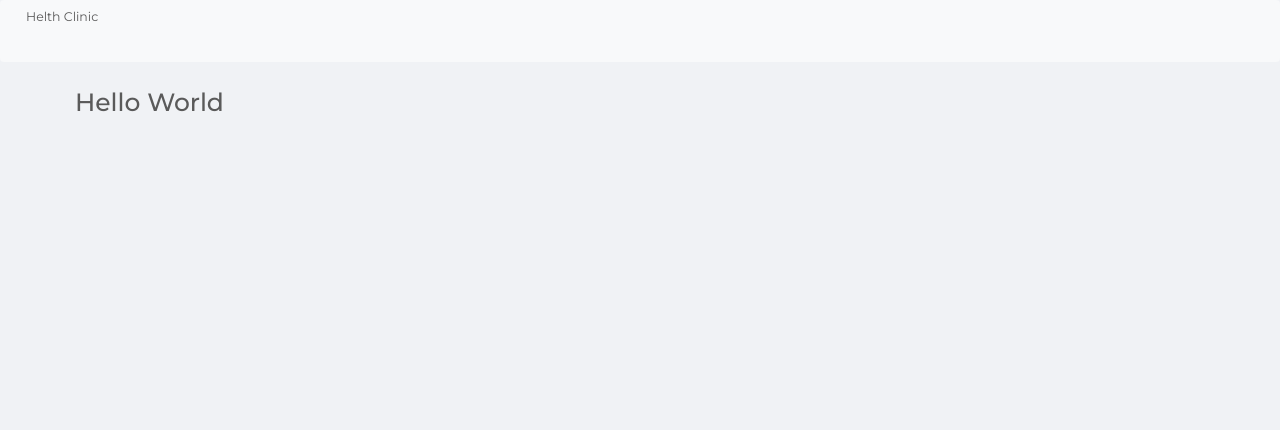
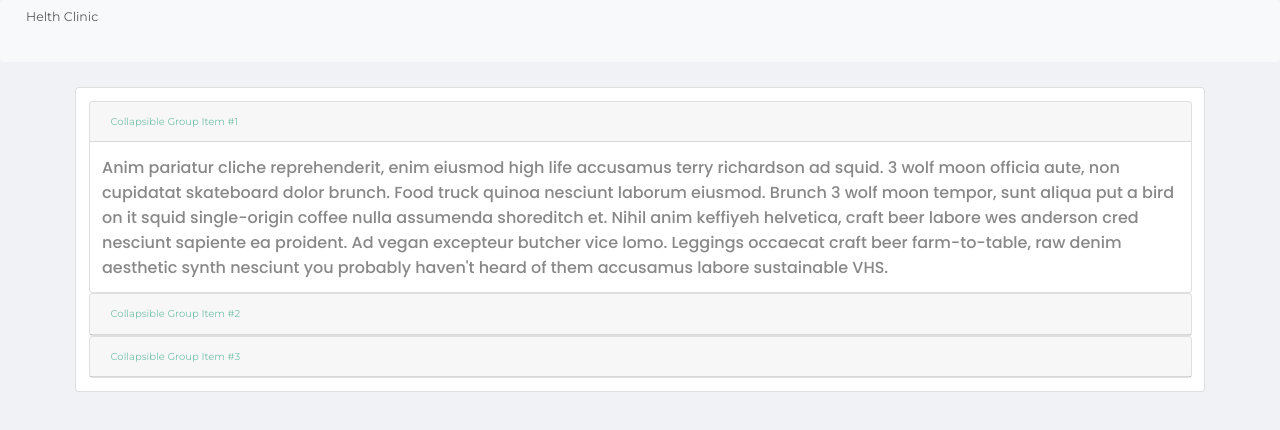
Before and after one commit to Code-Institute-Submissions/3-Milestone-project, a React (Create React App) app in the folder frontend/: page /help in a window 1280 px wide. Shown: the top 430 px of the page. Built offline with nearby package versions, Linux system fonts and the light colour scheme.

Commit message:
added some extra styles + started help page

```diff
--- a/frontend/src/components/Help.tsx
+++ b/frontend/src/components/Help.tsx
@@ -3,7 +3,116 @@
 const Help: React.FC = () => {
   return (
     <>
-      <h1>Hello World</h1>
+      <div className="card card-body">
+        <div id="accordion">
+          <div className="card ">
+            <div className="card-header" id="headingOne">
+              <h5 className="mb-0">
+                <button
+                  type="button"
+                  className="btn btn-link"
+                  data-toggle="collapse"
+                  data-target="#collapseOne"
+                  aria-expanded="false"
+                  aria-controls="collapseOne"
+                >
+                  Collapsible Group Item #1
+                </button>
+              </h5>
+            </div>
+
+            <div
+              id="collapseOne"
+              className="collapse show"
+              aria-labelledby="headingOne"
+              data-parent="#accordion"
+            >
+              <div className="card-body">
+                Anim pariatur cliche reprehenderit, enim eiusmod high life
+                accusamus terry richardson ad squid. 3 wolf moon officia aute,
+                non cupidatat skateboard dolor brunch. Food truck quinoa
+                nesciunt laborum eiusmod. Brunch 3 wolf moon tempor, sunt aliqua
+                put a bird on it squid single-origin coffee nulla assumenda
+                shoreditch et. Nihil anim keffiyeh helvetica, craft beer labore
+                wes anderson cred nesciunt sapiente ea proident. Ad vegan
+                excepteur butcher vice lomo. Leggings occaecat craft beer
+                farm-to-table, raw denim aesthetic synth nesciunt you probably
+                haven't heard of them accusamus labore sustainable VHS.
+              </div>
+            </div>
+          </div>
+          <div className="card">
+            <div className="card-header" id="headingTwo">
+              <h5 className="mb-0">
+                <button
+                  type="button"
+                  className="btn btn-link collapsed"
+                  data-toggle="collapse"
+                  data-target="#collapseTwo"
+                  aria-expanded="false"
+                  aria-controls="collapseTwo"
+                >
+                  Collapsible Group Item #2
+                </button>
+              </h5>
+            </div>
+            <div
+              id="collapseTwo"
+              className="collapse"
+              aria-labelledby="headingTwo"
+              data-parent="#accordion"
+            >
+              <div className="card-body">
+                Anim pariatur cliche reprehenderit, enim eiusmod high life
+                accusamus terry richardson ad squid. 3 wolf moon officia aute,
+                non cupidatat skateboard dolor brunch. Food truck quinoa
+                nesciunt laborum eiusmod. Brunch 3 wolf moon tempor, sunt aliqua
+                put a bird on it squid single-origin coffee nulla assumenda
+                shoreditch et. Nihil anim keffiyeh helvetica, craft beer labore
+                wes anderson cred nesciunt sapiente ea proident. Ad vegan
+                excepteur butcher vice lomo. Leggings occaecat craft beer
+                farm-to-table, raw denim aesthetic synth nesciunt you probably
+                haven't heard of them accusamus labore sustainable VHS.
+              </div>
+            </div>
+          </div>
+          <div className="card">
+            <div className="card-header" id="headingThree">
+              <h5 className="mb-0">
+                <button
+                  type="button"
+                  className="btn btn-link collapsed"
+                  data-toggle="collapse"
+                  data-target="#collapseThree"
+                  aria-expanded="false"
+                  aria-controls="collapseThree"
+                >
+                  Collapsible Group Item #3
+                </button>
+              </h5>
+            </div>
+            <div
+              id="collapseThree"
+              className="collapse"
+              aria-labelledby="headingThree"
+              data-parent="#accordion"
+            >
+              <div className="card-body">
+                Anim pariatur cliche reprehenderit, enim eiusmod high life
+                accusamus terry richardson ad squid. 3 wolf moon officia aute,
+                non cupidatat skateboard dolor brunch. Food truck quinoa
+                nesciunt laborum eiusmod. Brunch 3 wolf moon tempor, sunt aliqua
+                put a bird on it squid single-origin coffee nulla assumenda
+                shoreditch et. Nihil anim keffiyeh helvetica, craft beer labore
+                wes anderson cred nesciunt sapiente ea proident. Ad vegan
+                excepteur butcher vice lomo. Leggings occaecat craft beer
+                farm-to-table, raw denim aesthetic synth nesciunt you probably
+                haven't heard of them accusamus labore sustainable VHS.
+              </div>
+            </div>
+          </div>
+        </div>
+      </div>
     </>
   );
 };
--- a/frontend/src/components/Navbar.tsx
+++ b/frontend/src/components/Navbar.tsx
@@ -16,7 +16,7 @@
         >
           <span className="navbar-toggler-icon" />
         </button>
-        <Link className="navbar-brand" to="/">
+        <Link className="navbar-brand" to="/" style={{ fontWeight: 400 }}>
           Helth Clinic
         </Link>
         <div className="collapse form-inline" id="navbarTogglerDemo03">
--- a/frontend/src/components/PatientsList.tsx
+++ b/frontend/src/components/PatientsList.tsx
@@ -1,6 +1,8 @@
 /* eslint-disable consistent-return */
 /* eslint-disable @typescript-eslint/camelcase */
 import React, { useState, FormEvent, useEffect } from 'react';
+// adittional css styles
+import { Container } from '../styles/PatientList';
 
 interface Patients {
   _id: string;
@@ -140,7 +142,7 @@
   return (
     <>
       {/* Creation Form */}
-
+      <Container>
         <div className="row">
           <div className="col-md-12">
             <h1>Create Patient</h1>
@@ -197,7 +199,6 @@
           </div>
 
           {/* Patient List */}
-
           <div className="col md-12">
             <table className="table">
               <thead>
@@ -217,7 +218,9 @@
                     </td>
                     <td className="d-none d-sm-block">{patient.eircode}</td>
                     <td style={{ fontSize: '10px' }}>{patient.phone_number}</td>
-                  <td style={{ fontSize: '10px' }}>{patient.date_of_birth}</td>
+                    <td style={{ fontSize: '10px' }}>
+                      {patient.date_of_birth}
+                    </td>
                     <td>
                       <button
                         className="btn btn-primary btn-sm btn-block"
@@ -240,6 +243,7 @@
             </table>
           </div>
         </div>
+      </Container>
     </>
   );
 };
--- /dev/null
+++ b/frontend/src/styles/PatientList.ts
@@ -0,0 +1,25 @@
+import styled from 'styled-components';
+
+export const Container = styled.section`
+  h1 {
+    color: grey;
+    font-weight: 500;
+    padding: 10px;
+  }
+
+  h2 {
+    color: grey;
+    font-weight: bold;
+    font-size: 15px;
+  }
+
+  th {
+    color: grey;
+    font-weight: bold;
+    font-size: 15px;
+  }
+
+  button {
+    font-weight: bold;
+  }
+`;
```
Lines whose indentation alone changed are shown as unchanged.
